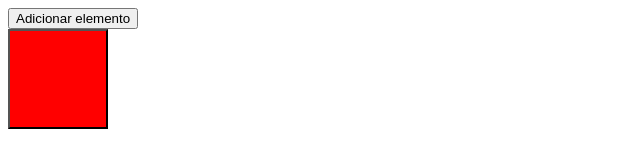
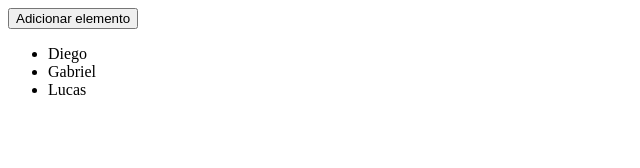
Before and after one commit to leonardojcmay/javascript, a plain HTML site: page index.html in a window 1280 px wide. Both pictures are taken after a click on the button "Adicionar elemento". Shown: the whole page, without its empty margins (0-640 px from the left). Drawn offline with Linux system fonts and the light colour scheme.

Commit message:
Modulo 02 - exercicio 3

```diff
--- a/index.html
+++ b/index.html
@@ -1,4 +1,5 @@
 <html>
+
 <head>
     <title>Curso JS</title>
 </head>
@@ -7,71 +8,38 @@
 
     <div id="app">
 
-
         <button class="botao">Adicionar elemento</button>
 
-            <div class="box" onmouseover="mouseOver($event)"></div>
+        <ul id="lista"></ul>
 
     </div>
 
     <script>
         //javascript
-            //Utilizando o resultado do primeiro desafio, toda vez que o usuário passar o mouse por cima de
-            //algum quadrado troque sua cor para uma cor aleatória gerada pela função abaixo:
+        // A partir do seguinte vetor:
+        // var nomes = ["Diego", "Gabriel", "Lucas"];
+        //  Preencha uma lista (<ul>) no HTML com os itens da seguinte forma:
+        // ● Diego
+        // ● Gabriel
+        // ● Lucas
 
-            var i = 0;
         //botao adicionar elemento
         var btnElement = document.querySelector('button.botao');
         btnElement.onclick = function () {
+            //criando elemento quadrado vermelho
+            var nomes = ["Diego", "Gabriel", "Lucas"];
 
-                //criando elemento quadrado vermelho
-                var boxElement = document.createElement('button');
-                var color = '#f00';
+            var lista = document.getElementById('lista');
 
-                //boxElement.className="imagem"+Math.random();
-                boxElement.className=`imagem${i}`;
-                boxElement.style.width = 100;
-                boxElement.style.height = 100;
-                boxElement.style.border = 5;
-                boxElement.style.backgroundColor = color;
-                boxElement.onmouseover = mouseOver;
-
-                //colocando boxElement dentro do corpo do HTML
-                var containerElement = document.querySelector('#app');
-                containerElement.appendChild(boxElement);
-
-                i++;
-                console.log(boxElement)
+            for (var i = 0; i < nomes.length; i++) {
+                var item = document.createElement('li');
+                item.appendChild(document.createTextNode(nomes[i]));
+                lista.appendChild(item);
             }
-
-            function mouseOver({toElement}) {
-
-                // teste 1:
-                // var boxElement = document.querySelector(`button.${toElement.className}`);
-                // boxElement.style.backgroundColor = getRandomColor();
-
-                toElement.style.backgroundColor = getRandomColor();
-                console.log(toElement.className)
         }
-
-            function getRandomColor(){
-
-                //console.log(1)
-
-                var letters = "0123456789ABCDEF";
-                var color = "#";
-
-                for (var i = 0; i < 6; i++) {
-                    color += letters[Math.floor(Math.random() * 16)];
-                }
-
-                console.log(color)
-                return color;
-
-            }
-            //var newColor = getRandomColor(); // #E943F0
 
     </script>
 
 </body>
+
 </html>
```
Lines whose indentation alone changed are shown as unchanged.
